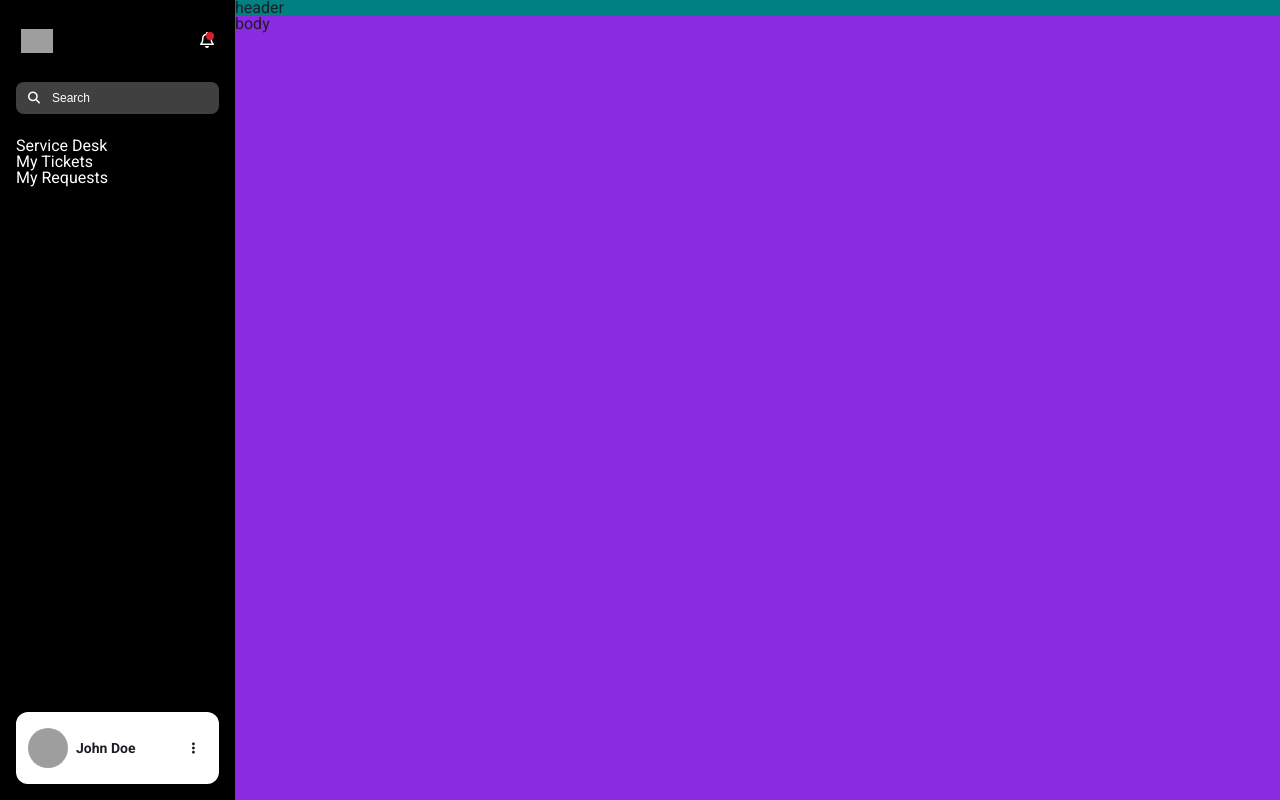
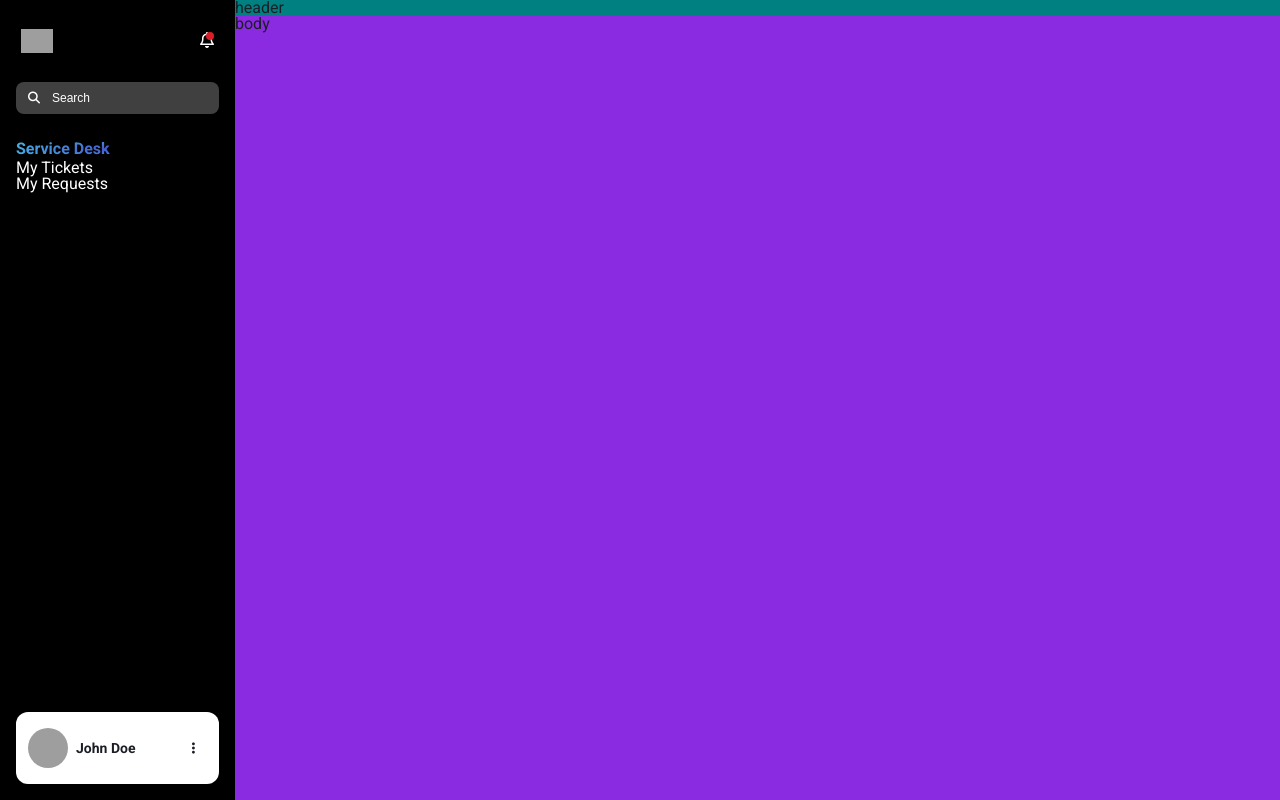
Before and after one commit to VishnuVNairCodes/deskday, a React (Create React App) app: page / in a window 1280 px wide. Built offline with nearby package versions, Linux system fonts and the light colour scheme; grey boxes are pictures that could not be loaded.

Commit message:
style: styles for aside options heading

```diff
--- a/src/components/SideBar/SideBar.css
+++ b/src/components/SideBar/SideBar.css
@@ -6,6 +6,7 @@
   padding: 2.4rem 1.6rem 1.6rem 1.6rem;
 }
 
+/* || ASIDE HEADER || */
 .aside-header {
   display: flex;
   align-items: center;
@@ -33,3 +34,14 @@
   border-radius: 50%;
   background-color: var(--clr-badge-notification);
 }
+
+/* || ASIDE OPTIONS || */
+.aside-options-heading {
+  font-size: 1.6rem;
+  line-height: 2.2rem;
+  font-weight: var(--fwt-bold);
+  background: radial-gradient(#4652cd 0%, #46cbea 100%);
+  background-clip: text;
+  -webkit-background-clip: text;
+  -webkit-text-fill-color: transparent;
+}
```
